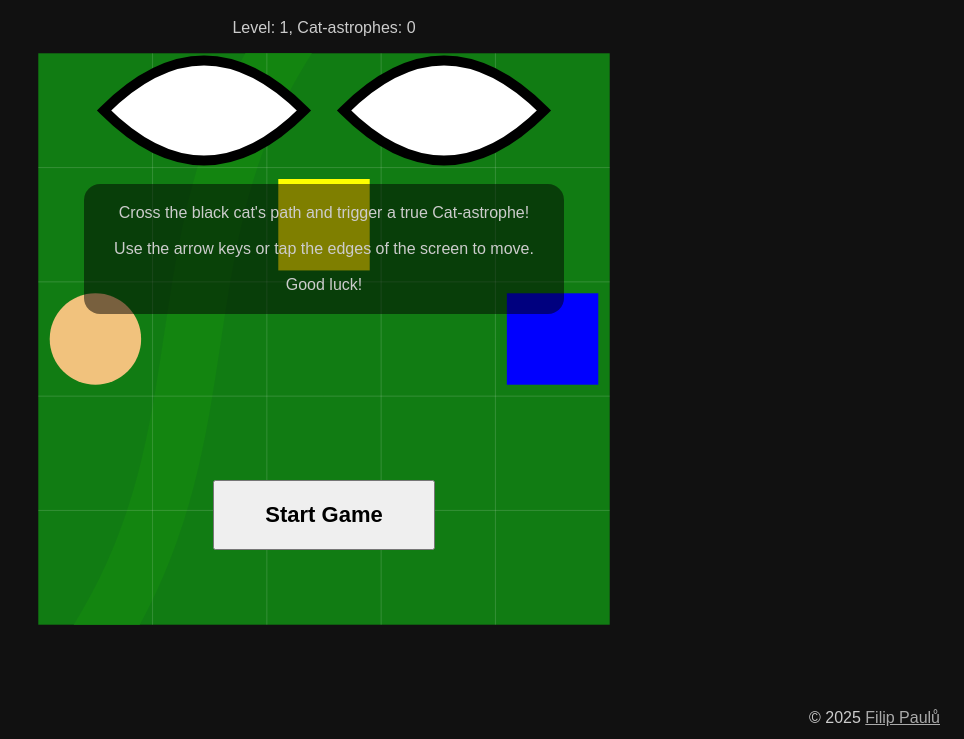
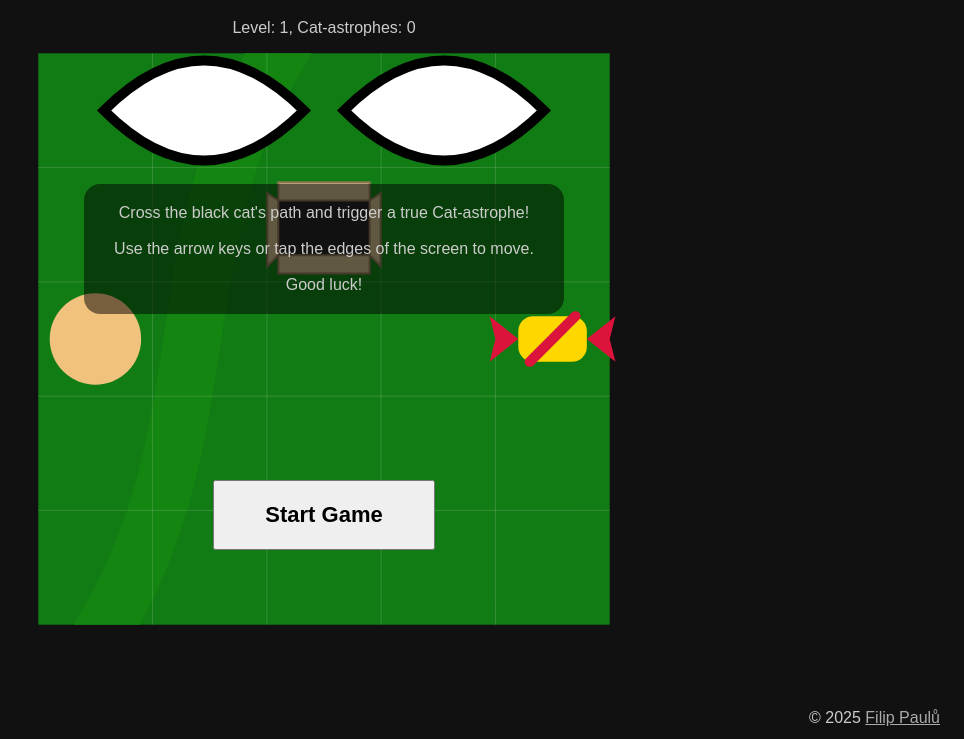
Before and after one commit to ingSlonik/cat-astrophe, a website built with Parcel: page src/index.html in a window 1280 px wide. Shown: the part 61-800 px from the top of the page, without its empty margins (316-1280 px from the left). Built offline with nearby package versions, Linux system fonts and the light colour scheme.

Commit message:
Add graphic of box and end

```diff
--- a/src/canvas.ts
+++ b/src/canvas.ts
@@ -249,13 +249,105 @@ function drawLand(size: Size, scale: Scale) {
 
 
 function drawEnd(position: Position, scale: Scale) {
-    ctx.fillStyle = "blue";
-    ctx.fillRect(scale.x(position.x + 0.1), scale.y(position.y + 0.1), scale.squareSize * 0.8, scale.squareSize * 0.8);
+    const candyWidth = scale.squareSize * 0.6;
+    const candyHeight = scale.squareSize * 0.4;
+    const candySide = scale.squareSize * 0.25;
+
+    const x = scale.x(position.x + 0.5);
+    const y = scale.y(position.y + 0.5);
+
+    const primaryColor = '#FFD700';
+    const secondaryColor = '#DC143C';
+
+    ctx.beginPath();
+    ctx.fillStyle = primaryColor;
+    ctx.roundRect(x - candyWidth / 2, y - candyHeight / 2, candyWidth, candyHeight, 15);
+    ctx.fill();
+
+    // Line
+    ctx.beginPath();
+    ctx.strokeStyle = secondaryColor;
+    ctx.lineCap = "round";
+    ctx.lineWidth = 10;
+    ctx.moveTo(x - candyWidth / 3, y + candyHeight / 2);
+    ctx.lineTo(x + candyWidth / 3, y - candyHeight / 2);
+    ctx.stroke();
+
+    // Left side
+    ctx.beginPath();
+    ctx.fillStyle = secondaryColor;
+    ctx.moveTo(x - candyWidth / 2, y);
+    ctx.lineTo(x - candyWidth / 2 - candySide, y - candyHeight / 2);
+    ctx.lineTo(x - candyWidth / 2 - candySide * 0.8, y);
+    ctx.lineTo(x - candyWidth / 2 - candySide, y + candyHeight / 2);
+    ctx.closePath();
+    ctx.fill();
+
+    // Right side
+    ctx.beginPath();
+    ctx.fillStyle = secondaryColor;
+    ctx.moveTo(x + candyWidth / 2, y);
+    ctx.lineTo(x + candyWidth / 2 + candySide, y - candyHeight / 2);
+    ctx.lineTo(x + candyWidth / 2 + candySide * 0.8, y);
+    ctx.lineTo(x + candyWidth / 2 + candySide, y + candyHeight / 2);
+    ctx.closePath();
+    ctx.fill();
 }
 
 function drawBox(position: Position, scale: Scale) {
-    ctx.fillStyle = "yellow";
-    ctx.fillRect(scale.x(position.x + 0.1), scale.y(position.y + 0.1), scale.squareSize * 0.8, scale.squareSize * 0.8);
+    const x = scale.x(position.x + 0.1);
+    const y = scale.y(position.y + 0.2);
+    const width = scale.squareSize * 0.8;
+    const height = scale.squareSize * 0.8;
+
+    const boxDepth = height * 0.6; // Hloubka krabice
+    const flapOffset = 10; // Jak moc se klopa "zvedá"
+
+    // Bottom
+    ctx.fillStyle = '#222';
+    ctx.beginPath();
+    ctx.rect(x, y + flapOffset, width, boxDepth);
+    ctx.fill();
+
+    ctx.fillStyle = '#C2B280';
+    ctx.strokeStyle = '#8B7355';
+    ctx.lineWidth = 2;
+
+    ctx.beginPath();
+    ctx.moveTo(x, y + flapOffset + boxDepth);
+    ctx.lineTo(x, y + flapOffset + boxDepth + height * 0.2);
+    ctx.lineTo(x + width, y + flapOffset + boxDepth + height * 0.2);
+    ctx.lineTo(x + width, y + flapOffset + boxDepth);
+    ctx.closePath();
+    ctx.fill();
+    ctx.stroke();
+
+    ctx.beginPath();
+    ctx.moveTo(x, y + flapOffset);
+    ctx.lineTo(x, y + flapOffset - height * 0.2);
+    ctx.lineTo(x + width, y + flapOffset - height * 0.2);
+    ctx.lineTo(x + width, y + flapOffset);
+    ctx.closePath();
+    ctx.fill();
+    ctx.stroke();
+
+    ctx.beginPath();
+    ctx.moveTo(x, y + flapOffset);
+    ctx.lineTo(x, y + flapOffset + boxDepth);
+    ctx.lineTo(x - boxDepth * 0.2, y + flapOffset + boxDepth * 1.2);
+    ctx.lineTo(x - boxDepth * 0.2, y + flapOffset - height * 0.2 + boxDepth * 0.2);
+    ctx.closePath();
+    ctx.fill();
+    ctx.stroke();
+
+    ctx.beginPath();
+    ctx.moveTo(x + width, y + flapOffset);
+    ctx.lineTo(x + width, y + flapOffset + boxDepth);
+    ctx.lineTo(x + width + boxDepth * 0.2, y + flapOffset + boxDepth * 1.2);
+    ctx.lineTo(x + width + boxDepth * 0.2, y + flapOffset - height * 0.2 + boxDepth * 0.2);
+    ctx.closePath();
+    ctx.fill();
+    ctx.stroke();
 }
 
 function drawPlayer(positionBefore: Position, positionAfter: Position, scale: Scale) {
--- a/src/styles.css
+++ b/src/styles.css
@@ -5,6 +5,7 @@ body {
     background-color: #111;
     color: #CCC;
     font-family: fantasy;
+    font-style: 18px;
     text-align: center;
     height: 100dvh;
 }
```
